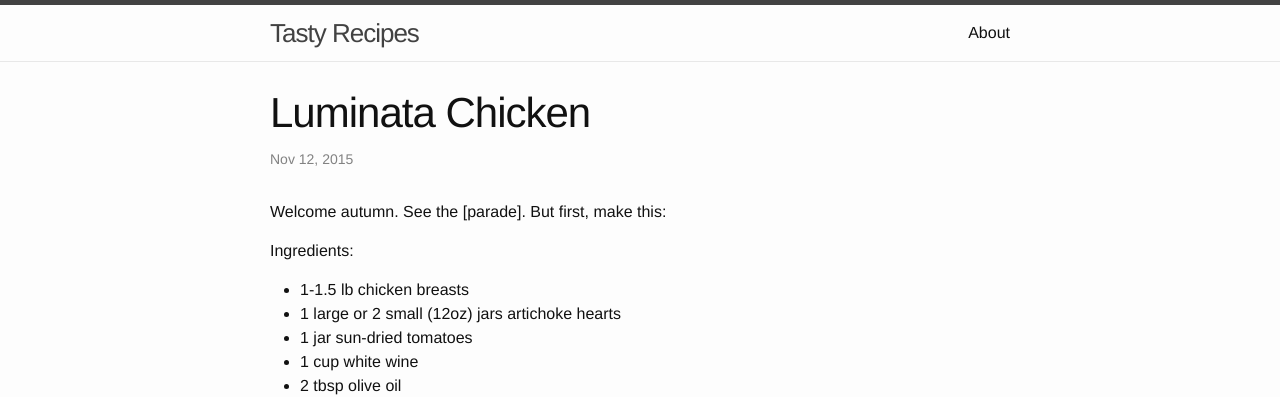
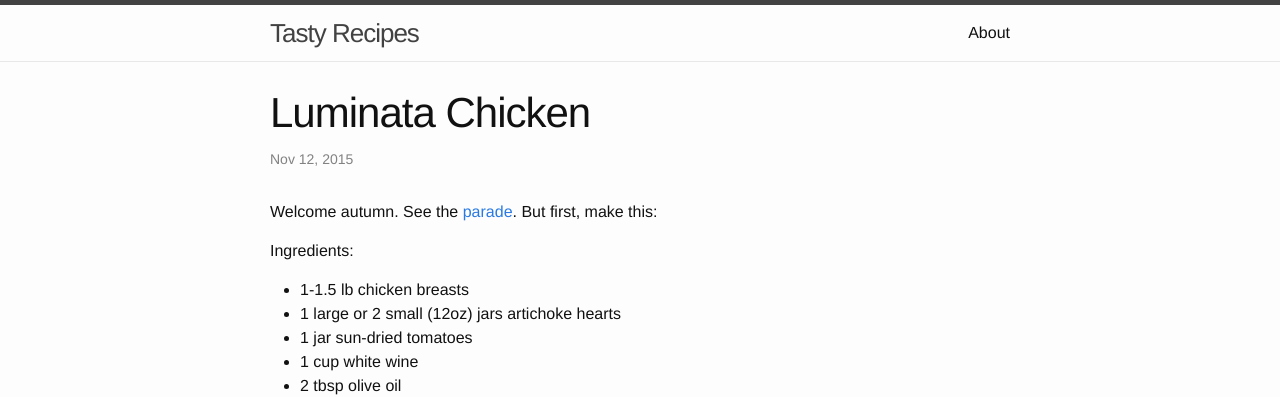
Before and after one commit to michaelpmcdonald/recipes, a Jekyll site: the page built from _posts/2015-11-10-lumitata-chicken.markdown, in a window 1280 px wide. Shown: the top 397 px of the page. Built offline with Jekyll 4.4.1, drawn with Linux system fonts in a browser that asks for light colours.

Commit message:
Update link again

```diff
--- a/_posts/2015-11-10-lumitata-chicken.markdown
+++ b/_posts/2015-11-10-lumitata-chicken.markdown
@@ -5,7 +5,7 @@ date:   2015-11-12 21:28:59
 categories: jekyll update
 ---
 
-Welcome autumn.  See the [parade]{{http://fremontartscouncil.org/facevents/luminata/}}.  But first, make this:
+Welcome autumn.  See the [parade](http://fremontartscouncil.org/facevents/luminata/).  But first, make this:
 
 Ingredients:
 
```
